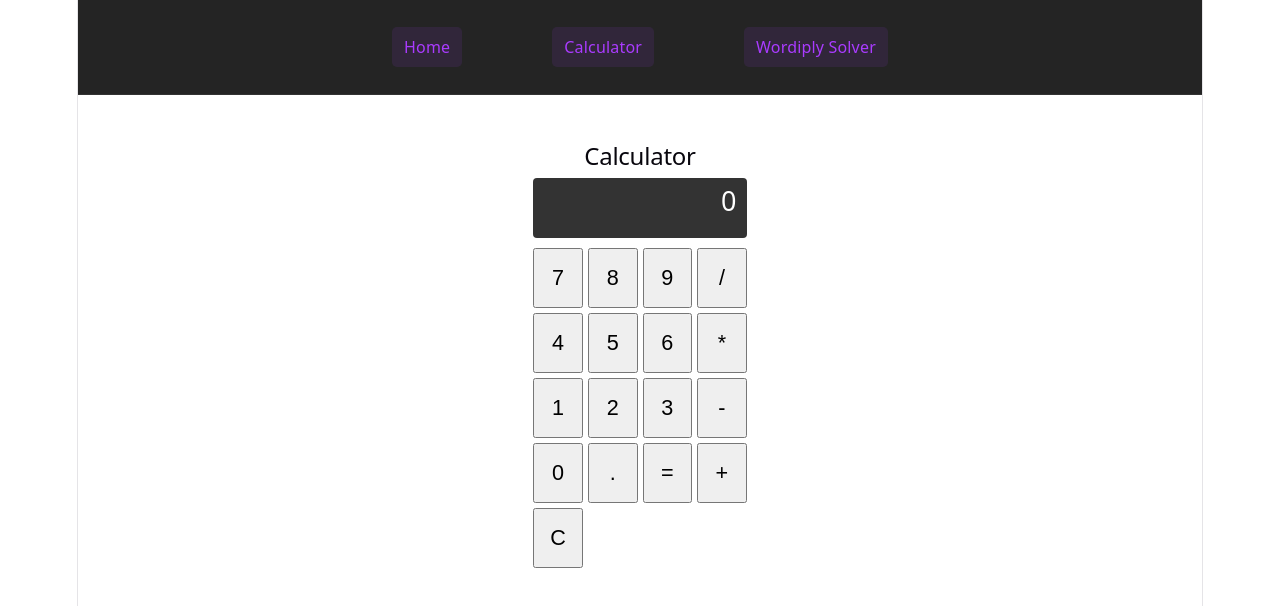
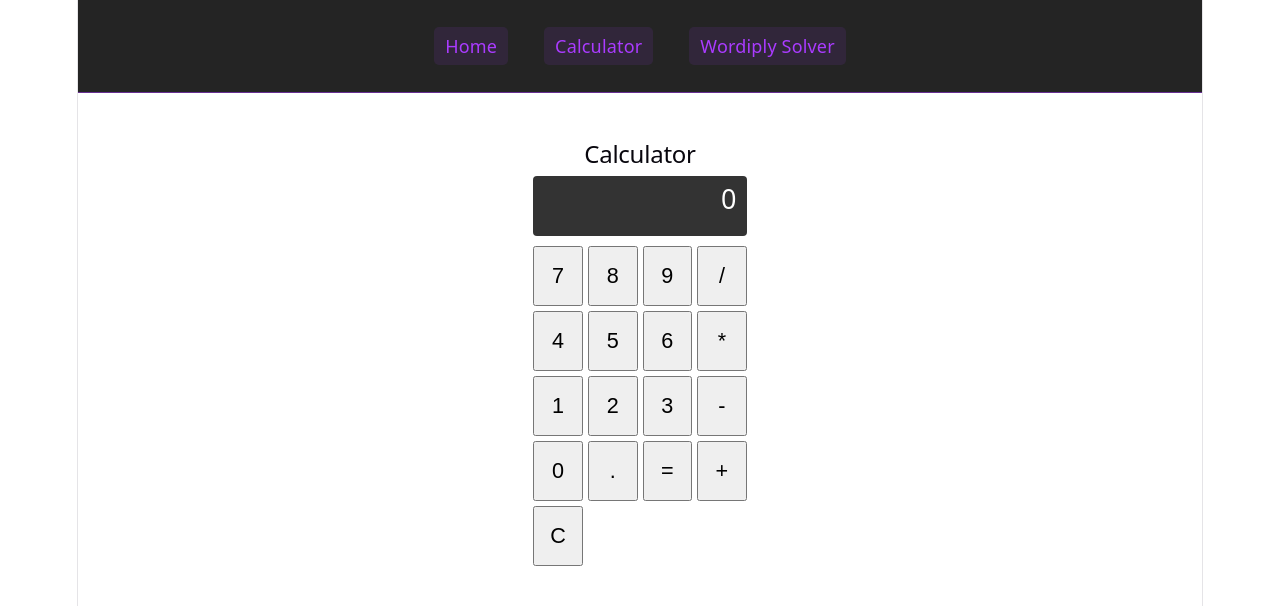
Before and after one commit to g-b-f/g-b-f.github.io, a React (Vite) app: page /#/calculator in a window 1280 px wide. Shown: the top 606 px of the page. Built offline with nearby package versions, Linux system fonts and the light colour scheme.

Commit message:
minor CSS

```diff
--- a/src/App.css
+++ b/src/App.css
@@ -1,3 +1,7 @@
+.small_pad {
+  padding:0.5rem
+}
+
 .counter {
   font-size: 16px;
   padding: 5px 10px;
@@ -21,19 +25,18 @@
   display: flex;
   justify-content: center;
   align-items: center;
-  gap: 5rem;
+  gap: 2rem;
   padding: 1.5rem;
   background-color: #242424;
-  border-bottom: 1px solid #333;
+  border-bottom: 1px solid var(--accent-border);
 }
 
 .nav-button{
-  font-size: 16px;
   padding: 5px 10px;
   border-radius: 5px;
   color: var(--accent);
   background: var(--accent-bg);
-  border: 2px solid transparent;
+  border: 0.1rem solid transparent;
   transition: border-color 0.3s;
 
   &:hover {
```
